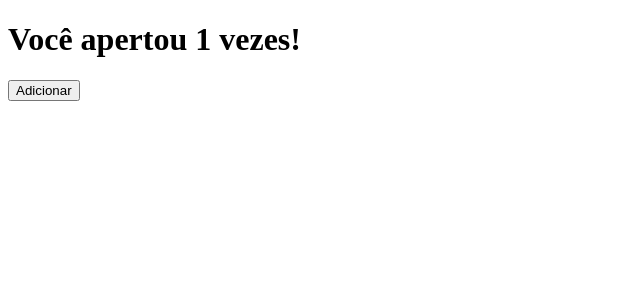
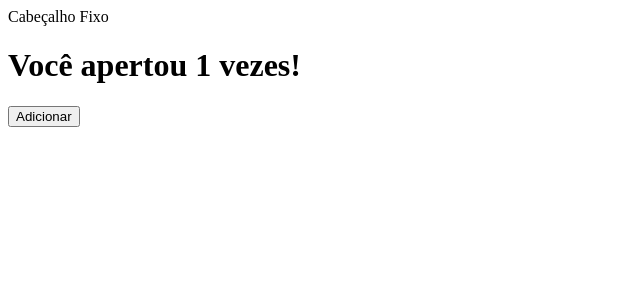
Before and after one commit to FelipeBMN/vercel, a Next.js app: page / in a window 1280 px wide. Shown: the top 300 px of the page, without its empty margins (0-640 px from the left). Built offline with nearby package versions, Linux system fonts and the light colour scheme.

Commit message:
Update index.js

```diff
--- a/pages/index.js
+++ b/pages/index.js
@@ -2,13 +2,16 @@ import { useState } from 'react';
 
 function Home() {
     return (
-        <div >
-             <Contador />
+        <div>
+            <div>Cabeçalho Fixo</div>
+            <div>
+                <Contagem />
+            </div>
         </div>
     )
 }
 
-function Contador() {
+function Contagem() {
     const [contador, setContador] = useState(1);
 
     function adicionarContador() {
```
